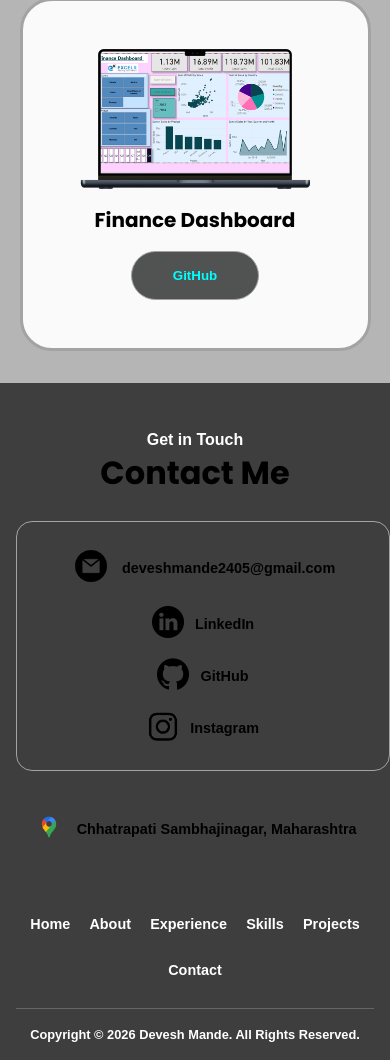
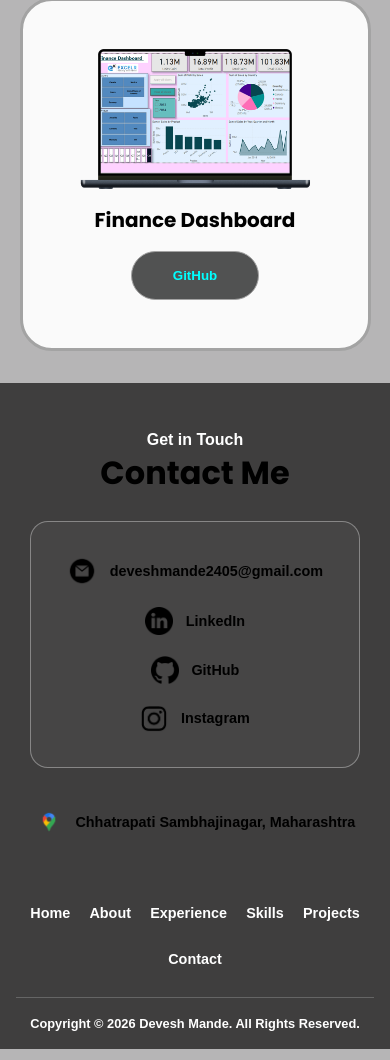
Before and after one commit to hilux-bit/My_Portfolio, a plain HTML site: page index.html in a window 390 px wide. Shown: the part 6787-7847 px from the top of the page. Drawn offline with nearby package versions, Linux system fonts and the light colour scheme; animation ran at ten frames a second; a script that the page names is missing.

Commit message:
Update mediaqueries.css

```diff
--- a/mediaqueries.css
+++ b/mediaqueries.css
@@ -247,3 +247,74 @@
         background-color: rgb(63, 62, 62);
     }
 }
+
+/* =========================
+   MOBILE CONTACT BOX FIX
+   ========================= */
+
+@media screen and (max-width: 600px) {
+
+    #contact {
+        width: 100%;
+        margin: 0 !important;
+        padding: 3rem 1rem 2rem;
+        box-sizing: border-box;
+    }
+
+    .contact-info-upper-container {
+        width: 92%;
+        max-width: 360px;
+
+        margin: 1.5rem auto;
+
+        padding: 1.5rem 1rem;
+
+        display: flex;
+        flex-direction: column;
+        align-items: center;
+        justify-content: center;
+
+        border: 1px solid rgba(255, 255, 255, 0.35);
+        border-radius: 18px;
+
+        background: rgba(255, 255, 255, 0.04);
+
+        box-sizing: border-box;
+    }
+
+    .contact-info-container {
+        width: auto;
+
+        display: flex;
+        align-items: center;
+        justify-content: flex-start;
+
+        gap: 0.8rem;
+
+        margin: 0.65rem auto;
+    }
+
+    .contact-info-container p {
+        margin: 0;
+        font-size: 0.9rem;
+        text-align: left;
+    }
+
+    .contact-info-container a {
+        display: flex;
+        align-items: center;
+        text-decoration: none;
+    }
+
+    .contact-icon {
+        width: 28px;
+        height: 28px;
+        object-fit: contain;
+        flex-shrink: 0;
+    }
+
+    .email-icon {
+        width: 30px;
+        height: 30px;
+    }
+}
```
